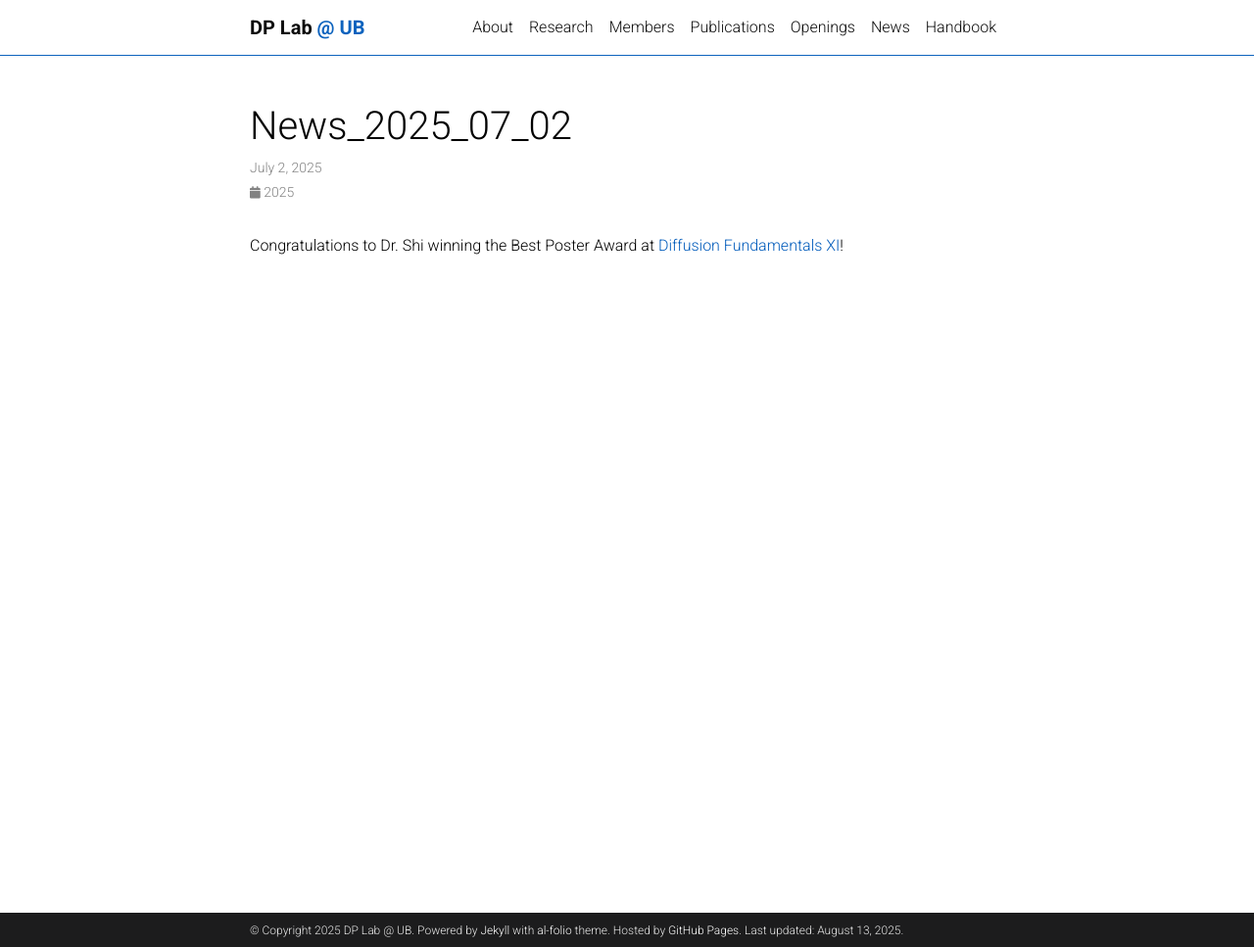
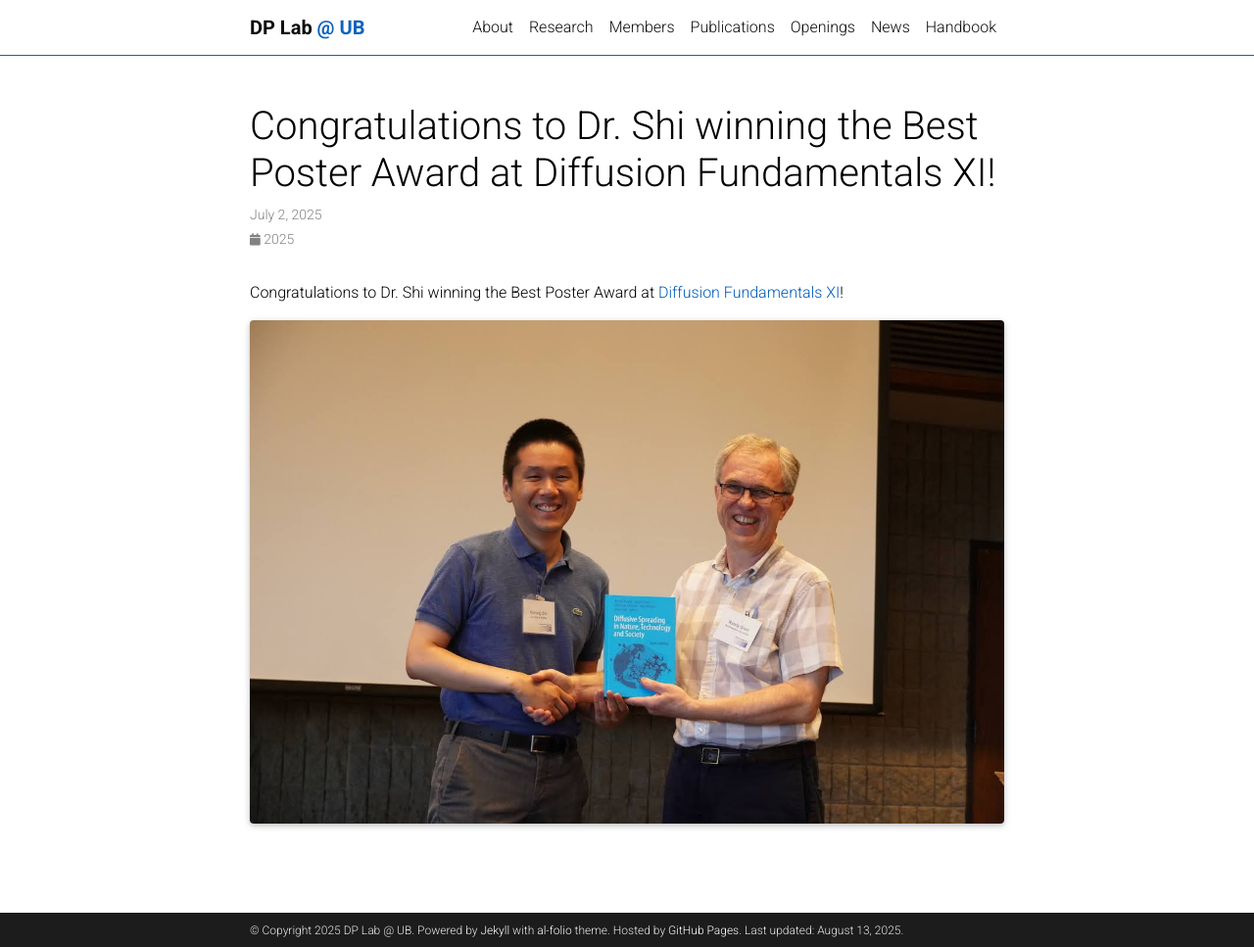
Before and after one commit to ShiResearchGroup/shiresearchgroup.github.io, a Jekyll site: the page built from _news/news_2025_07_02.md, in a window 1280 px wide and 967 px high. Shown: the whole window at 98% size. Built offline with Jekyll 4.4.1, drawn with Linux system fonts in a browser that asks for light colours; full-size pictures stand in for the smaller copies a plugin makes; comment, search, counter and statistics services are not loaded; a style sheet for code colours, icons or effects is not loaded.

Commit message:
news update

```diff
--- a/_news/news_2025_07_02.md
+++ b/_news/news_2025_07_02.md
@@ -1,8 +1,16 @@
 ---
 layout: post
 date: 2025-07-02 15:57:00-CST
-inline: true
+title: Congratulations to Dr. Shi winning the Best Poster Award at Diffusion Fundamentals XI!
+inline: false
 related_posts: false
 ---
 
 Congratulations to Dr. Shi winning the Best Poster Award at [Diffusion Fundamentals XI](https://diffusionfundamentals11.org/)!
+
+<div class="row">
+    <div class="col-sm mt-3 mt-md-0">
+        {% include figure.html path="assets/img/diffusionfundamentals_kaihang_randy.jpeg" title="" class="img-fluid rounded z-depth-1" %}
+    </div>
+</div>
+<br>
```
Also changed, not shown: _news/news_2025_07_23.md (added, +8 -0 lines), assets/img/diffusionfundamentals_kaihang_randy.jpeg (added).
